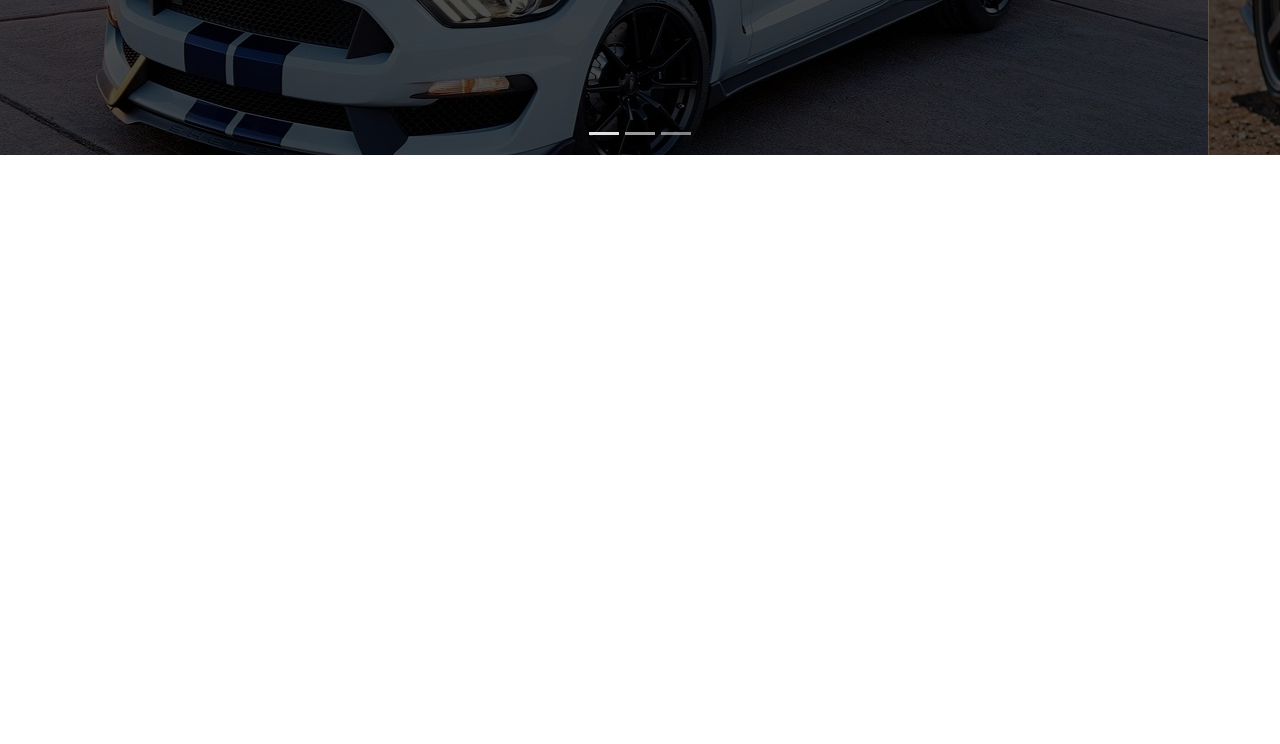
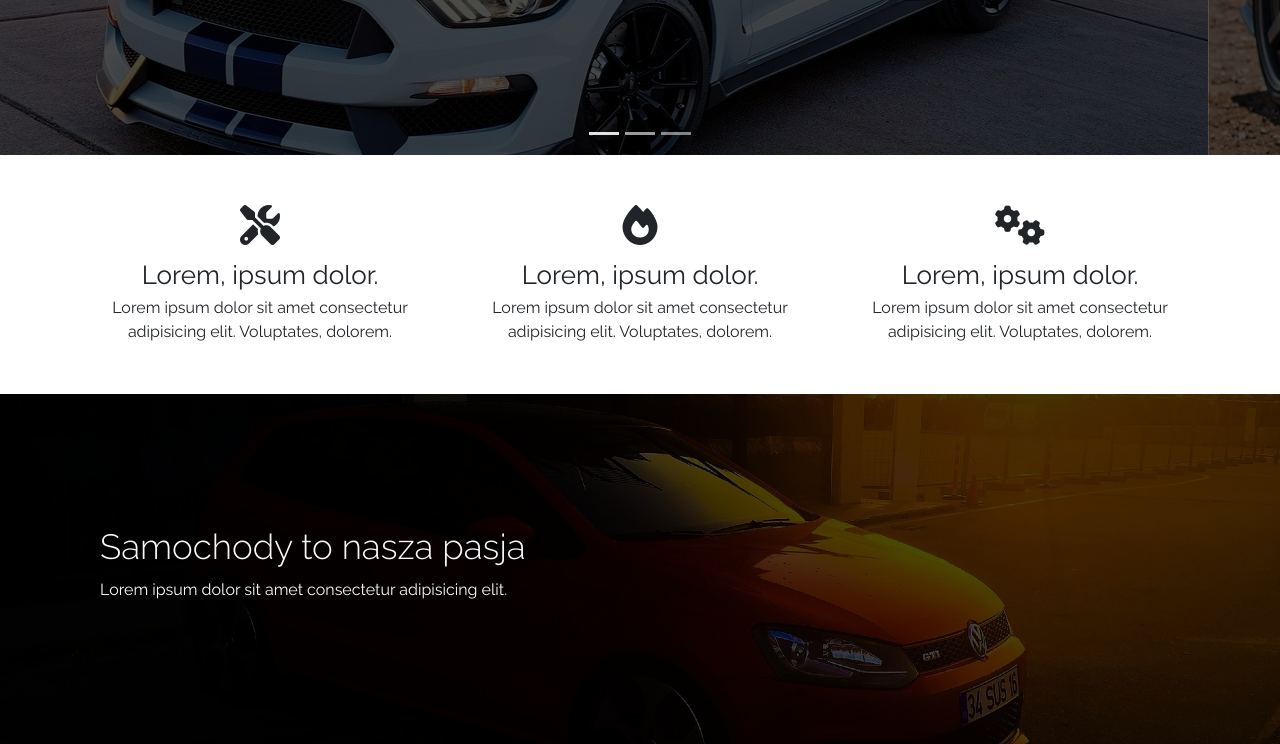
Before and after one commit to justynagajda/projekt2, a plain HTML site: page index.html in a window 1280 px wide. Shown: the part 307-1051 px from the top of the page. Before the commit the page ends 800 px from the top, so only its background shows below. Drawn offline with nearby package versions, Linux system fonts and the light colour scheme.

Commit message:
added home-passion class

```diff
--- a/css/style.css
+++ b/css/style.css
@@ -65,21 +65,28 @@ header {
 .carousel-img-three {
     background-image: url('../img/main-carousel3.jpg');
 }
-/*
-@media (min-width:1400px) {
-    .carousel-item {
-        height: 600px;
-    }
 
-    .carousel-img-one {
-        background-image: url('../img/main-carousel-1-hq.jpg');
-    }
+/* HOME */
 
-    .carousel-img-two {
-        background-image: url('../img/main-carousel-2-hq.jpg');
-    }
+.home-boxes {
+    padding: 5rem 0;
+}
 
-    .carousel-img-three {
-        background-image: url('../img/main-carousel-3-hq.jpg');
-    }
+.home-box i {
+    font-size: 4rem;
 }
+
+.home-box h3 {
+    font-size: 2.6rem;
+}
+
+/* hero-shadow  */
+
+.home-passion {
+    position: relative;
+    height: 350px;
+    background-image: url(../img/home-passion.jpg);
+    background-position: center;
+    background-size: cover;
+    z-index: 0;
+}
--- a/index.html
+++ b/index.html
@@ -81,6 +81,40 @@
         </div>
     </header>
 
+        <main>
+            <section class="home-boxes">
+                <div class="container text-center">
+                    <div class="row">
+                        <div class="col-md-4 home-box mb-5 mb-md-0">
+                            <i class="fas fa-tools mb-4"></i>
+                            <h3>Lorem, ipsum dolor.</h3>
+                            <p class="m-0">Lorem ipsum dolor sit amet consectetur adipisicing elit. Voluptates, dolorem.</p>
+                        </div>
+                        <div class="col-md-4 home-box mb-5 mb-md-0">
+                            <i class="fas fa-fire mb-4"></i>
+                            <h3>Lorem, ipsum dolor.</h3>
+                            <p class="m-0">Lorem ipsum dolor sit amet consectetur adipisicing elit. Voluptates, dolorem.</p>
+                        </div>
+                        <div class="col-md-4 home-box mb-5 mb-md-0">
+                            <i class="fas fa-cogs mb-4"></i>
+                            <h3>Lorem, ipsum dolor.</h3>
+                            <p class="m-0">Lorem ipsum dolor sit amet consectetur adipisicing elit. Voluptates, dolorem.</p>
+                        </div>
+                    </div>
+                </div>
+            </section>
+            <section class="home-passion">
+                <div class="hero-shadow"></div>
+                <div class="row m-0 h-100 align-items-center text-light">
+                    <div class="col">
+                        <div class="container p-5">
+                            <p class="display-4">Samochody to nasza pasja</p>
+                            <p>Lorem ipsum dolor sit amet consectetur adipisicing elit.</p>
+                        </div>
+                    </div>
+                </div>
+            </section>
+        </main>
 
 
     <script src="https://code.jquery.com/jquery-3.5.1.slim.min.js" integrity="sha384-DfXdz2htPH0lsSSs5nCTpuj/zy4C+OGpamoFVy38MVBnE+IbbVYUew+OrCXaRkfj"         crossorigin="anonymous"></script>
```
Also changed, not shown: img/home-brand.png (added), img/home-passion.jpg (added).
